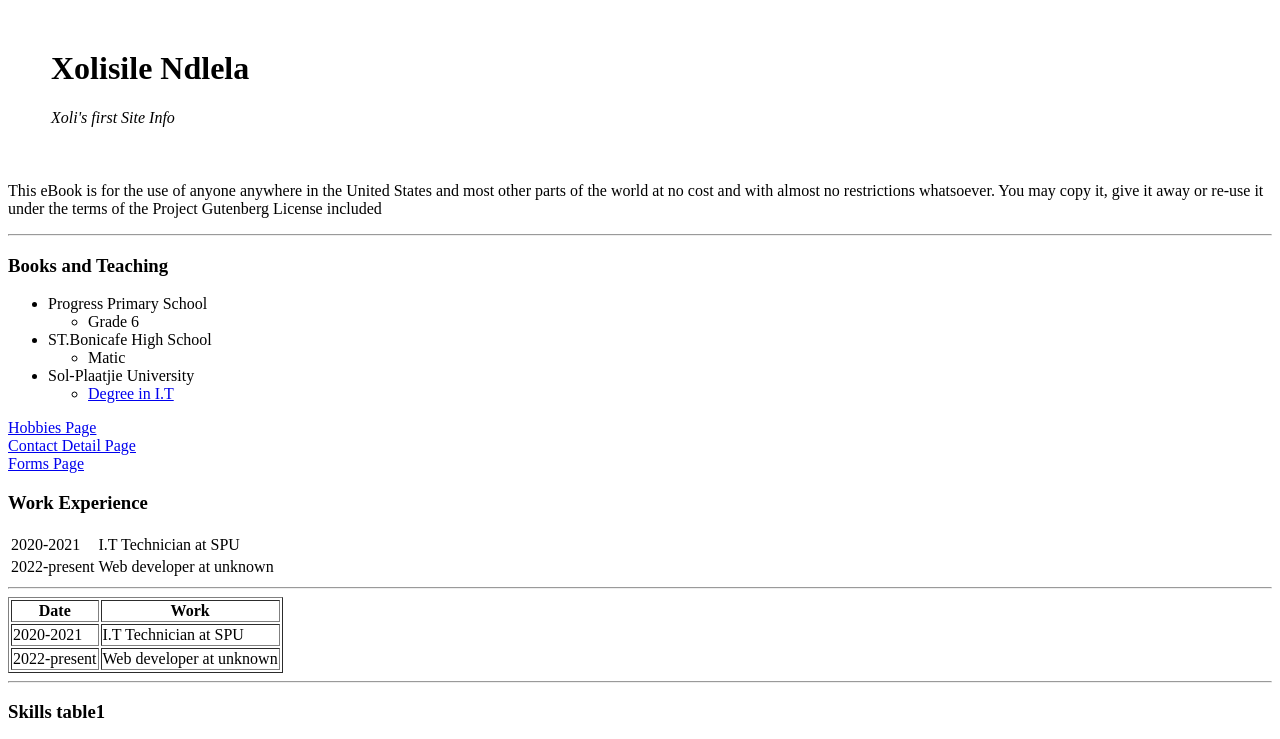
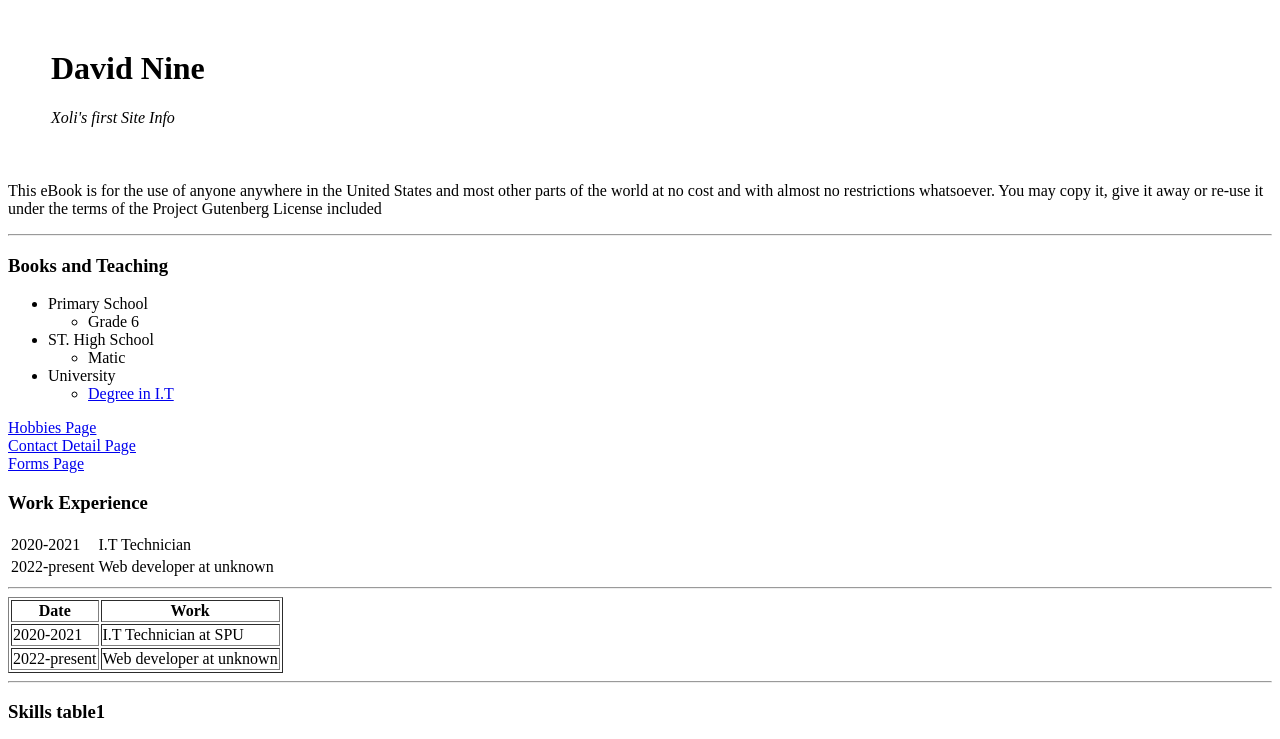
Before and after one commit to XoliGituser/cv, a plain HTML site: page index.html in a window 1280 px wide. Shown: the top 739 px of the page. Drawn offline with Linux system fonts and the light colour scheme.

Commit message:
Update index.html

```diff
--- a/index.html
+++ b/index.html
@@ -11,7 +11,7 @@
     <tr>
       <td><img src="/C:/Users/xndlela/Downloads/imageedit_1_9349411912.png" alt=""></td>
       <td>
-        <h1>Xolisile Ndlela</h1>
+        <h1>David Nine</h1>
         <i>Xoli's first Site Info</i>
       </td>
     </tr>
@@ -29,15 +29,15 @@
   <hr>
   <h3><strong> Books and Teaching</strong></h3>
   <ul>
-    <li>Progress Primary School</li>
+    <li> Primary School</li>
     <ul>
       <li>Grade 6</li>
     </ul>
-    <li>ST.Bonicafe High School</li>
+    <li>ST. High School</li>
     <ul>
       <li>Matic</li>
     </ul>
-    <li>Sol-Plaatjie University</li>
+    <li>University</li>
     <ul>
       <li><a href="https://www.spu.ac.za/">Degree in I.T</a></li>
     </ul>
@@ -52,7 +52,7 @@
   <table>
     <tr>
       <td>2020-2021</td>
-      <td>I.T Technician at SPU</td>
+      <td>I.T Technician</td>
     </tr>
     <tr>
       <td>2022-present</td>
```
